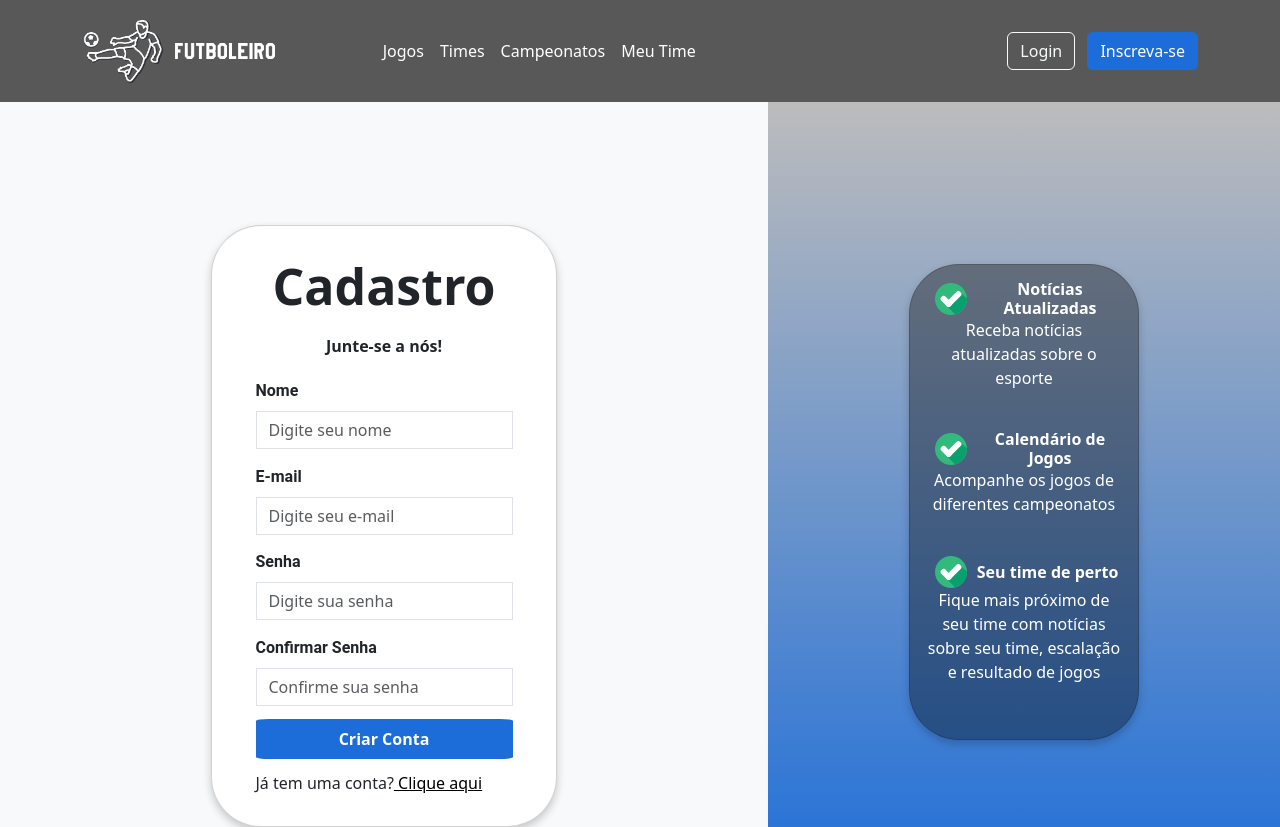
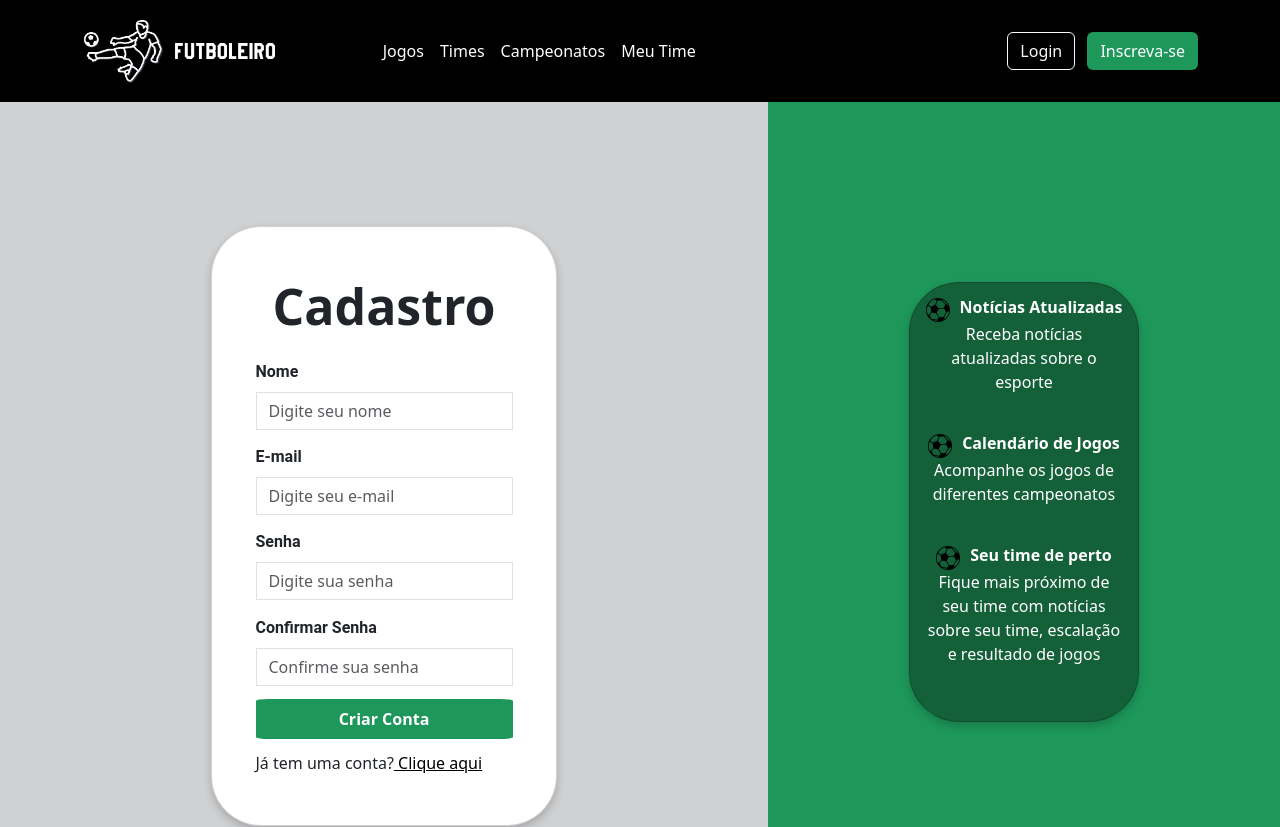
Before and after one commit to AW1-Projeto/BackEnd, a plain HTML site: page Frontend/Cadastro.html in a window 1280 px wide. Shown: the top 827 px of the page. Drawn offline with nearby package versions, Linux system fonts and the light colour scheme.

Commit message:
cadastro

```diff
--- a/Frontend/Cadastro.html
+++ b/Frontend/Cadastro.html
@@ -41,7 +41,6 @@ João - responsividade -->
     <div class="esquerda">
         <div class="card container mt-5 card2">
           <h1>Cadastro</h1>
-          <h6>Junte-se a nós!</h6>
 
           <form class="needs-validation" action="cadastro" method="post" novalidate id="form1">
               <div class="campo">
@@ -84,25 +83,25 @@ João - responsividade -->
     </div>
     <div class="direita">
         <div class="card card-direita">
-            <div>
-                <div class="text-direita">
-                    <img src="Imagens/verificado.png" alt="">
+            <div class="text-direita">
+                <div class="text">
+                    <img src="Imagens/variante-de-bola-de-futebol(2).png" alt="">
                     <h6> Notícias Atualizadas</h6>
                 </div>
                 <p>Receba notícias atualizadas sobre o esporte</p>
             </div>
             <br>
-            <div>
-                <div class="text-direita">
-                    <img src="Imagens/verificado.png" alt="">
+            <div class="text-direita">
+                <div class="text">
+                    <img src="Imagens/variante-de-bola-de-futebol(2).png" alt="">
                     <h6> Calendário de Jogos</h6>
                 </div>
                 <p>Acompanhe os jogos de diferentes campeonatos</p>
             </div>
             <br>
-            <div>
-                <div class="text-direita">
-                    <img src="Imagens/verificado.png" alt="">
+            <div class="text-direita">
+                <div class="text">
+                    <img src="Imagens/variante-de-bola-de-futebol(2).png" alt="">
                     <h6> Seu time de perto</h6>
                 </div>
                 <p>Fique mais próximo de seu time com notícias sobre seu time, escalação e resultado de jogos</p>
@@ -194,8 +193,8 @@ João - responsividade -->
     <!-- Section: Links  -->
 
     <!-- Copyright -->
-    <div class="text-center p-4 footer" style="background-color: #585858;">
-        <p style="color: #ffffff">© 2023 FutBoleiro</p>
+    <div class="text-center p-4 footer ">
+        <p>© 2023 FutBoleiro</p>
     </div>
     <!-- Copyright -->
 </footer>
--- a/Frontend/styles/Cadastro.css
+++ b/Frontend/styles/Cadastro.css
@@ -1,11 +1,11 @@
 body {
-    background-color: #f8f9fa;
+    background-color: #D0D1D3;
     width: 100%;
 
 }
 
 header {
-    background-color: #585858;
+    background-color: #000000;
     margin-bottom: 0;
 
 }
@@ -31,7 +31,7 @@ ul{
 
 .color
 {
-    background-color: #1C6DD9 !important;
+    background-color: #1e975b !important;
     color: white !important;
 }
 
@@ -86,7 +86,7 @@ label {
     align-items: center;
     height: 100%;
     width: 60vw;
-    background-color: #f8f9fa;
+    background-color:#D0D1D3;
 }
 
 label {
@@ -117,7 +117,7 @@ a{
     width: 40vw;
     flex-direction: column;
     /* background-color:  #94939398; */
-    background: linear-gradient( #94939398, #1C6DD9)
+    background-color: #1e975b;
 
 
 }
@@ -133,8 +133,9 @@ a{
 
 .text-direita {
     display: flex;
-    margin-left: 10px;
+    justify-content: center;
     align-items: center;
+    flex-direction: column;
 }
 
 .text-direita img {
@@ -145,11 +146,15 @@ a{
     margin: 0; /* Remover margens padrão do h6 */
 }
 
+.text{
+    display: flex;
+}
+
 .btn2 {
     font-weight: bold;
     width: 100%;
     color: #FFFFFF;
-    background-color: #1C6DD9;
+    background-color: #1e975b;
     border: none;
     height: 40px;
     border-radius: 5%;
@@ -161,6 +166,11 @@ a{
     align-items: center;
     justify-content: center;
     box-shadow: 0 4px 8px rgba(0, 0, 0, 0.2);
+}
+
+.footer{
+    background-color: #000000 !important;
+    color: #FFFFFF;
 }
 
 @media screen and (max-width: 1173px) {
```
Also changed, not shown: Frontend/Imagens/bola-de-futebol-icon.png (added), Frontend/Imagens/variante-de-bola-de-futebol(1).png (added), Frontend/Imagens/variante-de-bola-de-futebol(2).png (added).
